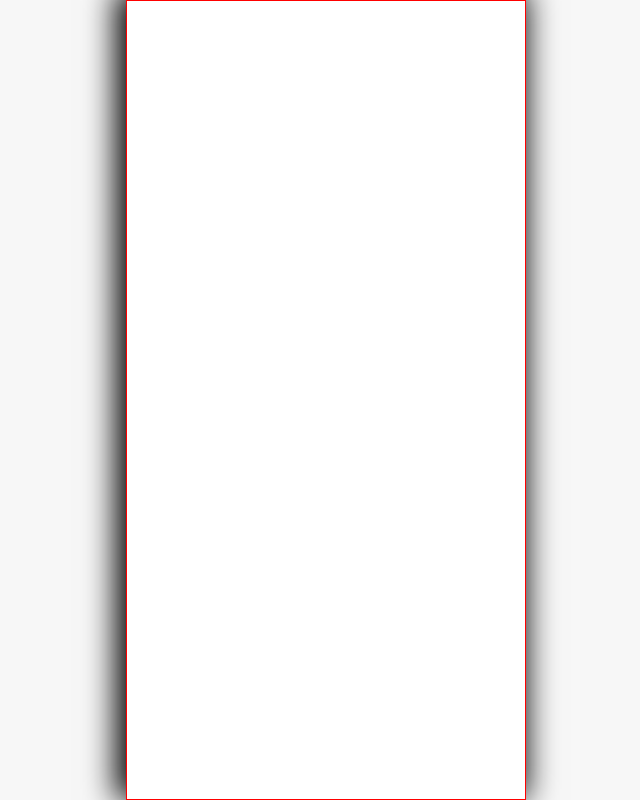
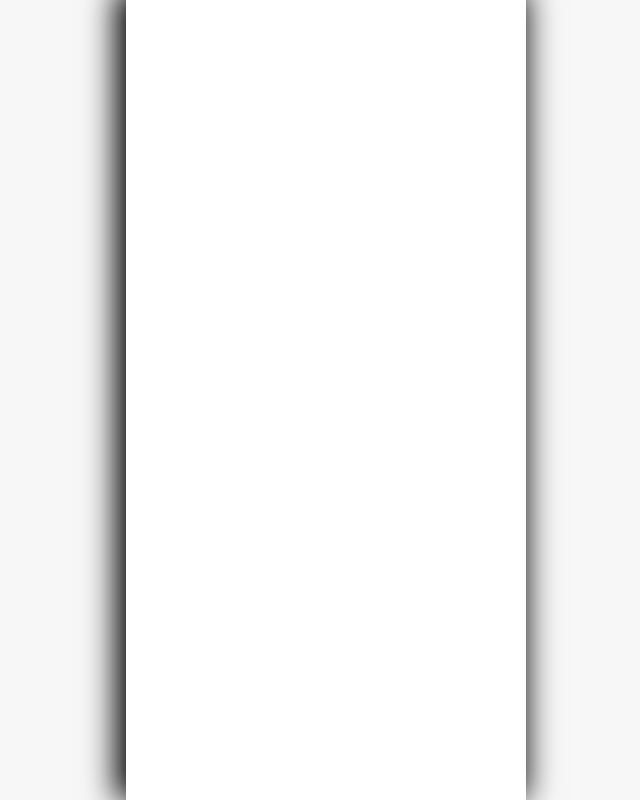
Before and after one commit to goseumi/Goseumi-Front, a React (Create React App) app: page / in a window 1280 px wide. Shown: the whole page, without its empty margins (314-954 px from the left). Built offline with nearby package versions, Linux system fonts and the light colour scheme.

Commit message:
App.js 재수정

```diff
--- a/src/App.js
+++ b/src/App.js
@@ -39,9 +39,7 @@ function App() {
     <>
       <GlobalStyle />
       <S.Background />
-      <S.Frame>
-        <S.Test></S.Test>
-      </S.Frame>
+      <S.Frame></S.Frame>
     </>
   );
 }
```
